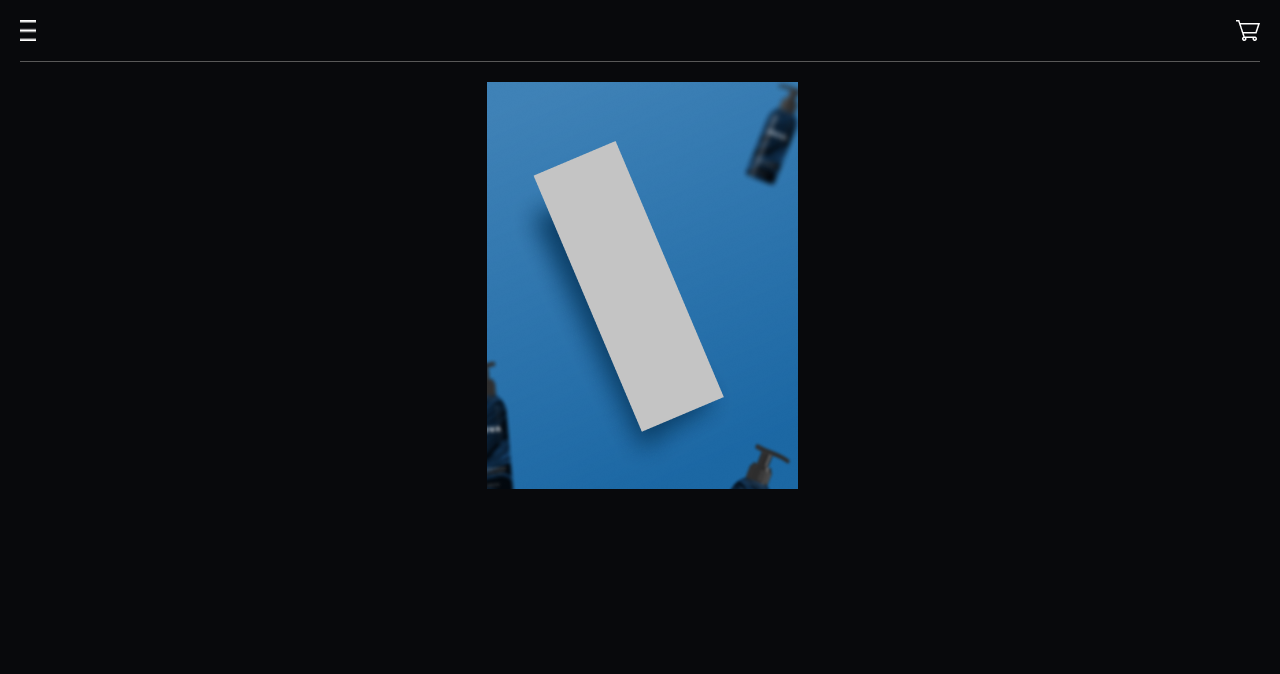
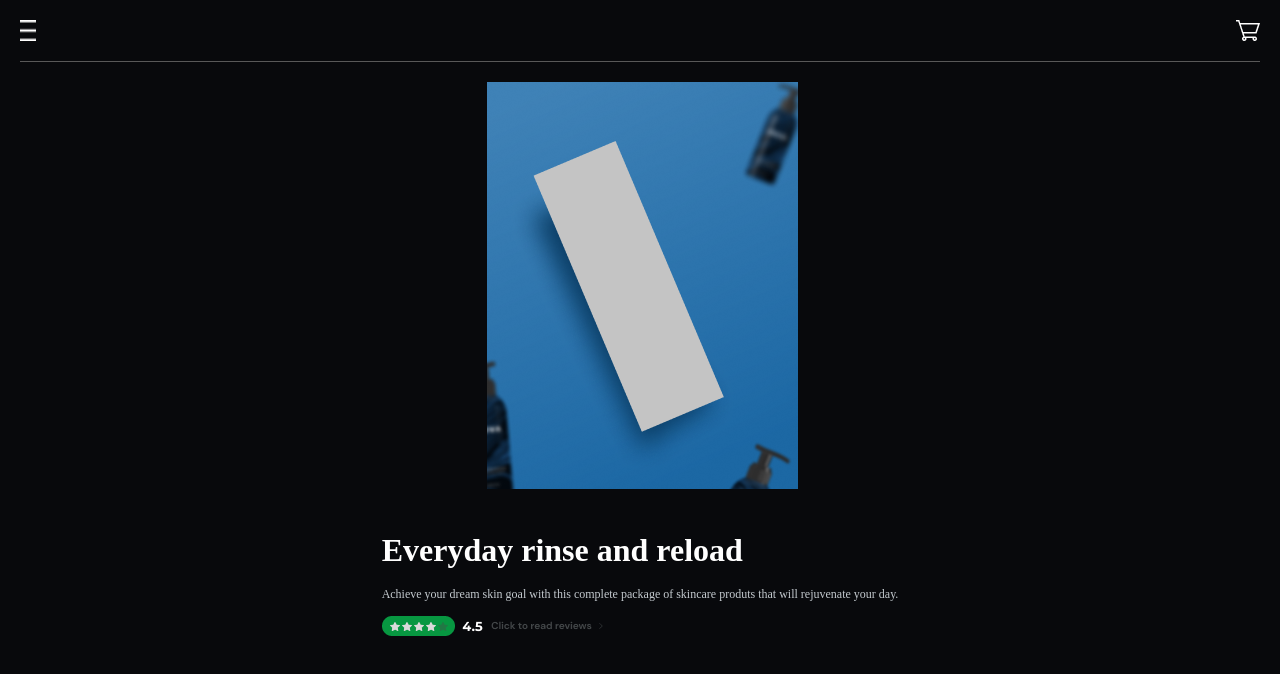
Before and after one commit to arindampanda2002/shopping-cart, an Angular app: page / in a window 1280 px wide. Shown: the top 674 px of the page. Built offline with nearby package versions, Linux system fonts and the light colour scheme.

Commit message:
added rating

```diff
--- a/src/app/app.component.css
+++ b/src/app/app.component.css
@@ -5,6 +5,7 @@
     right:0px;
     bottom:0px;
     left:0px;
+    overflow-y: scroll;
 }
 
 .header {
@@ -19,15 +20,40 @@
     cursor: pointer;
 }
 
-.topImage {
+.top-image {
     display: flex;
     justify-content: center;
     margin: 20px 20px 0px 20px;
     object-fit: contain;
 }
 
+.head-content {
+    display: flex;
+    justify-content: center;
+    margin: 40px 20px 20px 20px;
+}
+
+.head-content__main-text {
+    font-family: DM Sans;
+    font-style: normal;
+    font-weight: bold;
+    font-size: 32px;
+    line-height: 136.2%;
+    color: #FFFFFF;
+}
+
+.head-content__info-text {
+    font-family: Belgrano;
+    font-style: normal;
+    font-weight: normal;
+    font-size: 12px;
+    line-height: 193.7%;
+    color: #C4CACF;
+    margin: 10px 0px 10px 0px;
+}
+
 @media screen and (max-width: 600px){
-    .topImage__image {
+    .top-image__image {
         width: 100%;
     }
 }
--- a/src/app/app.component.html
+++ b/src/app/app.component.html
@@ -3,7 +3,20 @@
 		<img class="header__image" src="../assets/sidebar.png"/>
 		<img class="header__image" src="../assets/cart.png"/>
 	</div>
-	<div class="topImage">
-		<img class="topImage__image" src="../assets/headimage.png"/>
+	<div class="top-image">
+		<img class="top-image__image" src="../assets/headimage.png"/>
+	</div>
+	<div class="head-content">
+		<div class="">
+			<div class="head-content__main-text">
+				Everyday rinse and reload
+			</div>
+			<div class="head-content__info-text">
+				Achieve your dream skin goal with this complete package of skincare produts that will rejuvenate your day.
+			</div>
+			<div class="">
+				<img src="../assets/rating.png"/>
+			</div>
+		</div>
 	</div>
 </div>
```
Also changed, not shown: src/assets/rating.png (added).
